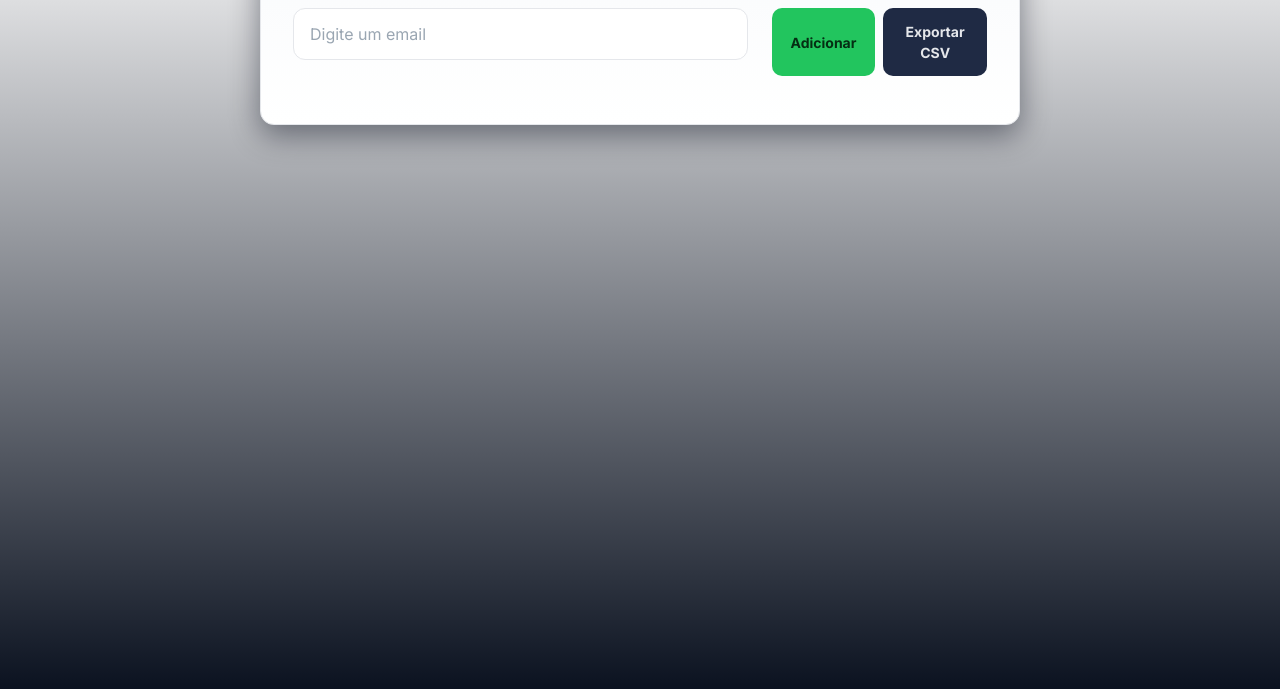
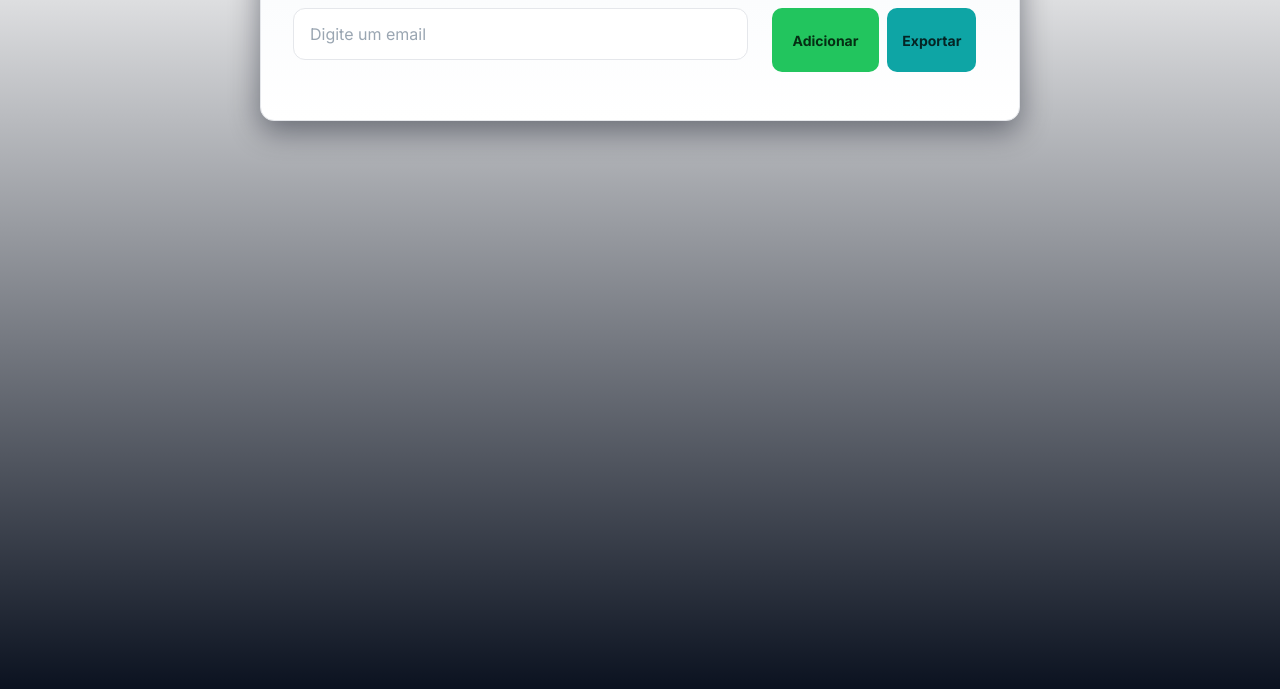
Before and after one commit to elizianeandreia/Mascarador_email, a website: page index.html in a window 1280 px wide. Shown: the part 111-800 px from the top of the page. Drawn offline with nearby package versions, Linux system fonts and the light colour scheme.

Commit message:
Update index.html

```diff
--- a/index.html
+++ b/index.html
@@ -19,7 +19,8 @@
       </div>
       <div class="col-12 col-md-4 d-flex gap-2 mt-2 mt-md-0">
         <button class="btn btn-success w-50" id="btnAdicionar">Adicionar</button>
-        <button class="btn btn-secondary w-50" id="btnExportar">Exportar CSV</button>
+        <button class="btn btn-primary btn-export" id="btnExportar">Exportar</button>
+
       </div>
     </div>
 
```
